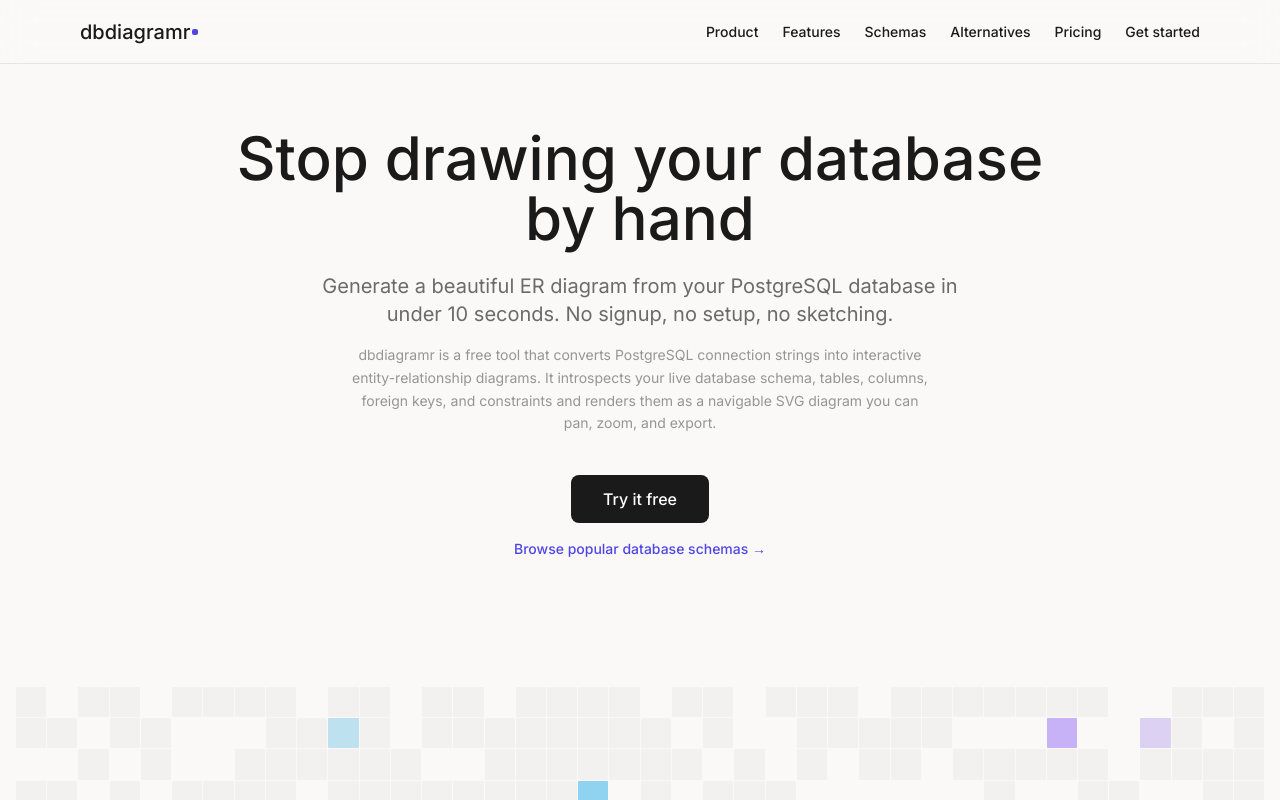
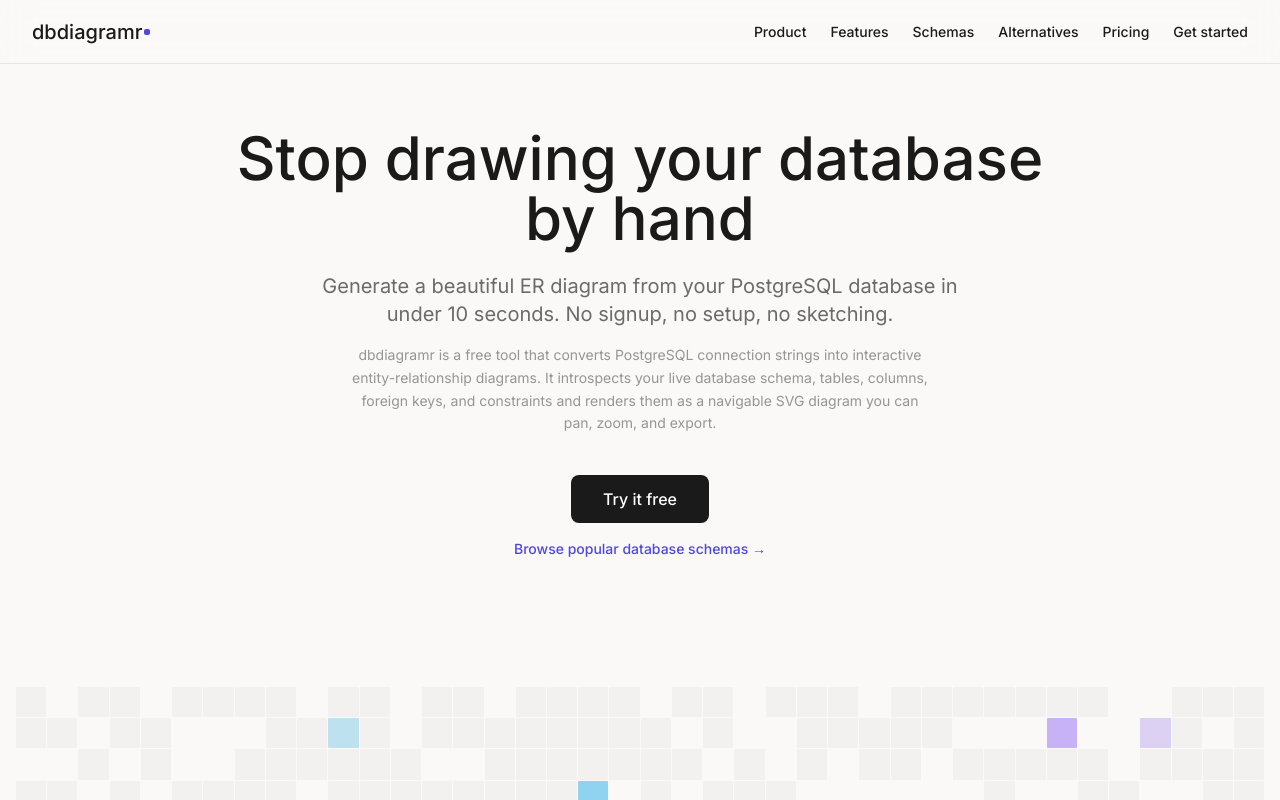
Before and after one commit to VarunKvK/dbdiagramr, a Next.js app: page / in a window 1280 px wide. Shown: the top 800 px of the page. Built offline with nearby package versions, Linux system fonts and the light colour scheme.

Commit message:
feat(nav): remove max-w, keep justify-between, add padding
- Change inner container from mx-auto max-w-6xl px-4 to flex justify-between px-6 lg:px-8
- Keep h-full items-center justify-between, full bleed with breathing room

```diff
--- a/app/sections/Navbar.tsx
+++ b/app/sections/Navbar.tsx
@@ -41,7 +41,7 @@ export default function Navbar() {
           : "fixed left-0 right-0 top-0 z-50 h-16 border-b border-border backdrop-blur-lg"
       }
     >
-      <div className="mx-auto flex h-full max-w-6xl items-center justify-between px-4">
+      <div className="flex h-full items-center justify-between px-6 lg:px-8">
         <a
           href="/"
           onClick={(e) => {
```
